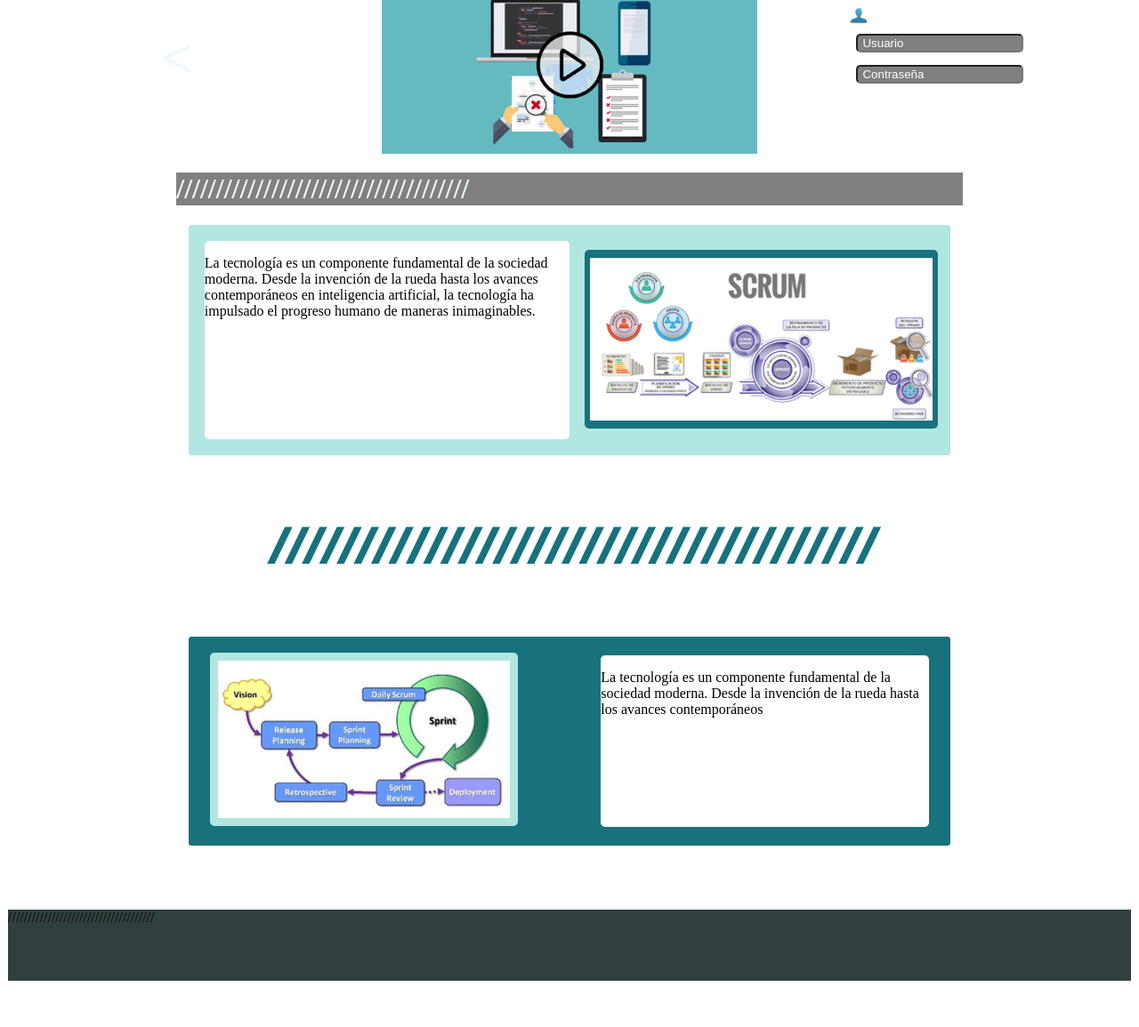
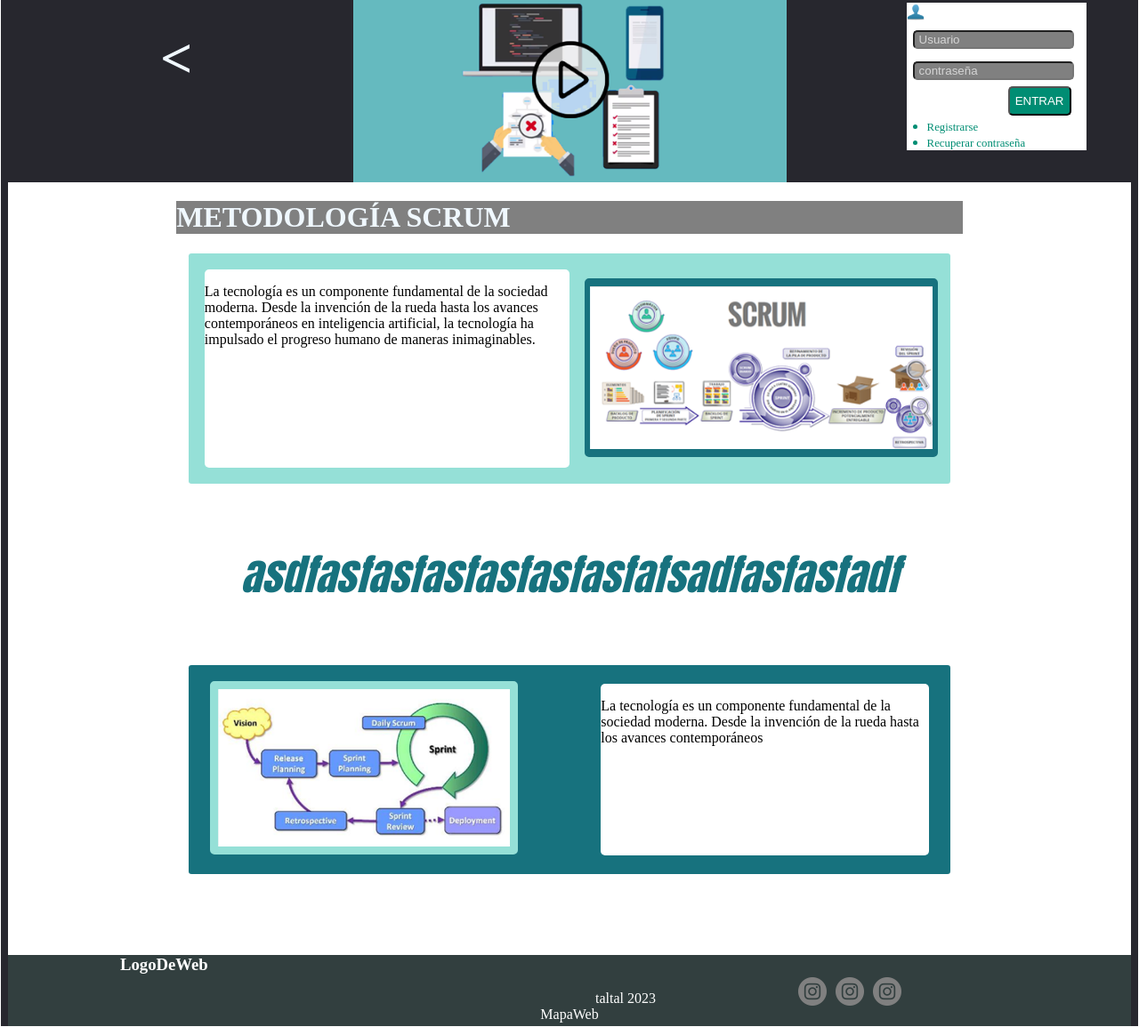
Before and after one commit to tefkat1521/Interfaces_David, a plain HTML site: page CSS/prácticaCSS/practica.html in a window 1280 px wide. Shown: the part 222-1377 px from the top of the page at 89% size. Before the commit the page ends 1326 px from the top, so only its background shows below. Drawn offline with Linux system fonts and the light colour scheme.

Commit message:
13Noviembre

```diff
--- a/CSS/prácticaCSS/estilo.css
+++ b/CSS/prácticaCSS/estilo.css
@@ -1,17 +1,15 @@
 html{
-    /* background-color: rgb(39, 39, 46); */
+     background-color: rgb(39, 39, 46);
     border: 1px solid rgb(255, 255, 255);
     /* margin: 0.5% 0.5% 0.5% 0.5%; */
 
 }
 
     div#RS{
-        background-color: azure;
+        background-color: rgb(255, 255, 255);
         width: 100%;
         height: 2.6em;
         position: static;
-
-
 
     }
     div.RS img{
@@ -24,8 +22,9 @@ html{
         filter: contrast(20%);
     }
 
+
     div#menu{
-        background-color: rgb(231, 148, 92);
+        background-color: rgb(231, 148, 92,96%);
         width: 100%;
         height: 8.5em;
         max-height: 8.5em;
@@ -53,7 +52,7 @@ html{
         font-weight: bolder;
     }
     div#nav a:hover{
-        color:  rgb(177, 231, 224);
+        color:  rgb(149, 224, 215);
 
     }
     div#nav img{
@@ -70,8 +69,8 @@ html{
     #presentacion{
         float: left;
         position: relative;
-        max-height: 13em;
-        height: 13em;
+        max-height: 15em;
+        height: 15em;
         width: 100%;
         background-image: url('imagenes/sus.png');
         background-repeat: no-repeat;
@@ -95,25 +94,52 @@ html{
 
     #sesion{
         background-color: rgb(255, 255, 255);
-
-
         float: left;
         position: relative;
-        top: 20%;
-        left: 45%;
-        border-radius: 5px;
+        top: 16%;
+        left: 50%;
+        border-radius:0px;
+        width: 16%;
 
     }
+
     #sesion input{
         background-color: gray;
         color: white;
         padding-left: 5px;
         margin: 7px;
         border-radius: 5px;
+        width: 90%;
+        box-sizing: border-box;
+    }
+
+    #sesion input::placeholder{
+        color: rgb(212, 212, 212);
     }
     div#sesion img{
         width: 20px;
         height: 20px;
+    }
+    div#sesion button{
+        color: rgb(255, 255, 255);
+        background-color:rgb(0, 141, 115);
+        border-radius: 5px;
+        float: right;
+        height: 33px;
+        margin-right: 17px;
+    }
+
+    div#sesion ul {
+        margin: 0px;
+        padding: 0px;
+        padding-left: 23px;
+        color: rgb(0, 141, 115);
+    }
+    #sesion li a{
+        color:rgb(0, 141, 115);
+        text-decoration: none;
+        font-size: 0.8em;
+
     }
 
      #principal{
@@ -143,11 +169,12 @@ html{
         justify-content: center;
         border-radius: 0.2em;
         width: 65%;
+        min-width: 65%;
         overflow:none;
     }
 
     #datos1{
-        background-color: rgb(177, 231, 224);
+        background-color: rgb(149, 224, 215);
     }
     #datos2{
         background-color: rgb(23, 114, 126);
@@ -214,7 +241,7 @@ html{
 
     #imagen2 img{
         width: 100%;
-        border: 0.6em solid rgb(177, 231, 224);
+        border: 0.6em solid rgb(149, 224, 215);
         border-radius: 5px;
     }
 
@@ -235,3 +262,27 @@ html{
         height: 5em;
         position: static;
     }
+    div#final h3{
+        color: rgb(255, 255, 255);
+
+
+
+
+    }
+    div.RS2 img{
+        width: 32px;
+        max-height: 32px;
+        float: left;
+        padding: 5px;
+        position:relative;
+        left: 70%;
+        filter: contrast(0%);
+        top: 20px;
+    }
+    div#final p{
+        color: rgb(255, 255, 255);
+        text-align: center;
+        margin: 0%;
+        padding: 0%;
+
+    }
--- a/CSS/prácticaCSS/practica.html
+++ b/CSS/prácticaCSS/practica.html
@@ -37,9 +37,17 @@
                 <div id="sesion">
                     <img src="imagenes/Person.png">
                     <br>
-                    <input type="text" value="Usuario">
+                    <input type="text" placeholder="Usuario">
                     <br>
-                    <input type="text" value="Contraseña">
+                    <input type="text" placeholder="contraseña">
+                    <br>
+                    <button>ENTRAR</button>
+                    <br>
+                    <br>
+                    <ul>
+                        <li><a href="">Registrarse</a></li>
+                        <li><a href="">Recuperar contraseña</a></li>
+                    </ul>
                 </div>
 
                 </div>
@@ -50,7 +58,7 @@
 
             <div id="principal">
 
-                    <div id="arribaimagen"><h1>/////////////////////////////////////</h1></div>
+                    <div id="arribaimagen"><h1>METODOLOGÍA SCRUM</h1></div>
 
                     <div id="datos1">
                         <div id="texto1"><p>La tecnología es un componente fundamental de
@@ -61,7 +69,7 @@
                         <div id="imagen1"><img src="imagenes/scrum.png"></div>
                     </div>
                     <br>
-                    <p id="textocentro">///////////////////////////////////</p>
+                    <p id="textocentro">asdfasfasfasfasfasfasfafsadfasfasfadf</p>
                     <br>
                     <div id="datos2">
                         <div id="imagen2"><img src="imagenes/vision.png"></div>
@@ -72,8 +80,18 @@
                 </div>
                 <br><br><br><br>
                 <div id="final">
+                    <div class="RS2">
+                        <img src="imagenes/instagram.png">
+                        <img src="imagenes/instagram.png">
+                        <img src="imagenes/instagram.png">
+                    </div>
 
-                    /////////////////////////////////////
+                    <h3>LogoDeWeb</h3>
+                    <p>taltal 2023</p>
+                    <p>MapaWeb</p>
+
+
+
                 </div>
         </div>
 
```
